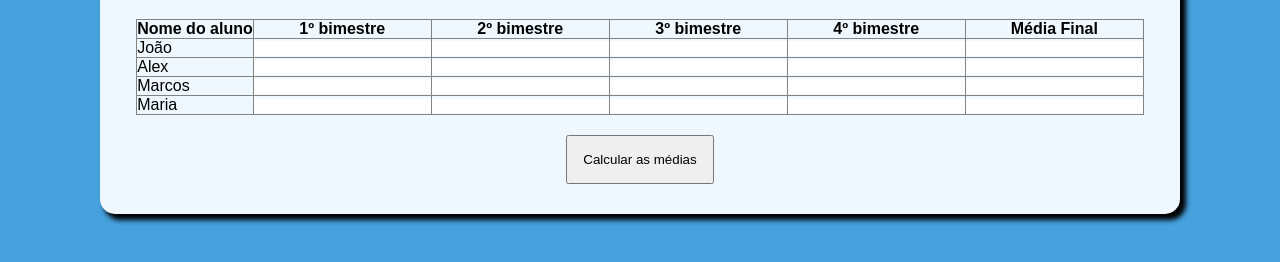
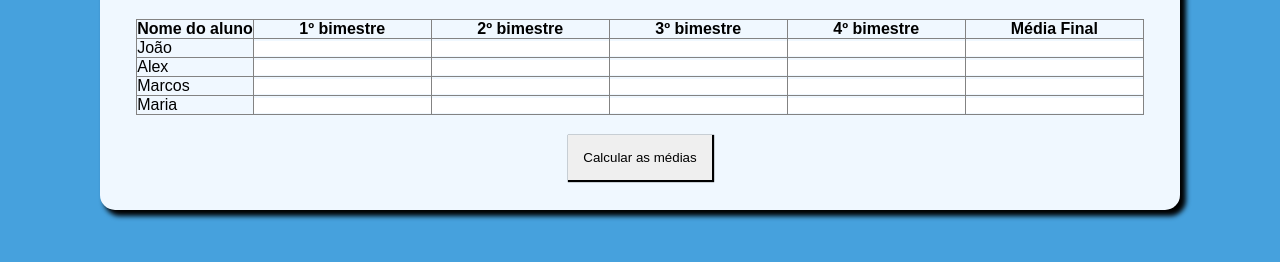
Before and after one commit to gabrielopesdev/average-validator, a plain HTML site: page index.html in a window 1280 px wide. Shown: the part 168-430 px from the top of the page. Drawn offline with Linux system fonts and the light colour scheme.

Commit message:
estilização

```diff
--- a/style.css
+++ b/style.css
@@ -10,9 +10,10 @@ body {
 
 .container {
     display: flex;
-    flex-direction: column;
+    flex-flow: column wrap;
     align-items: center;
-    justify-content: center;    background-color: aliceblue;
+    justify-content: center;
+    background-color: aliceblue;
     box-shadow: 5px 5px 5px 1px black;
     margin: 100px;
     padding: 30px;
@@ -24,6 +25,7 @@ body {
 .table, th, td {
     border: 1px solid rgb(131, 131, 131);
     border-collapse: collapse;
+
 }
 
 .table input {
@@ -32,4 +34,7 @@ body {
 
 .container .button {
     padding: 15px;
+    border: none;
+    box-shadow: 1px 1px 1px 1px black;
+
 }
```
